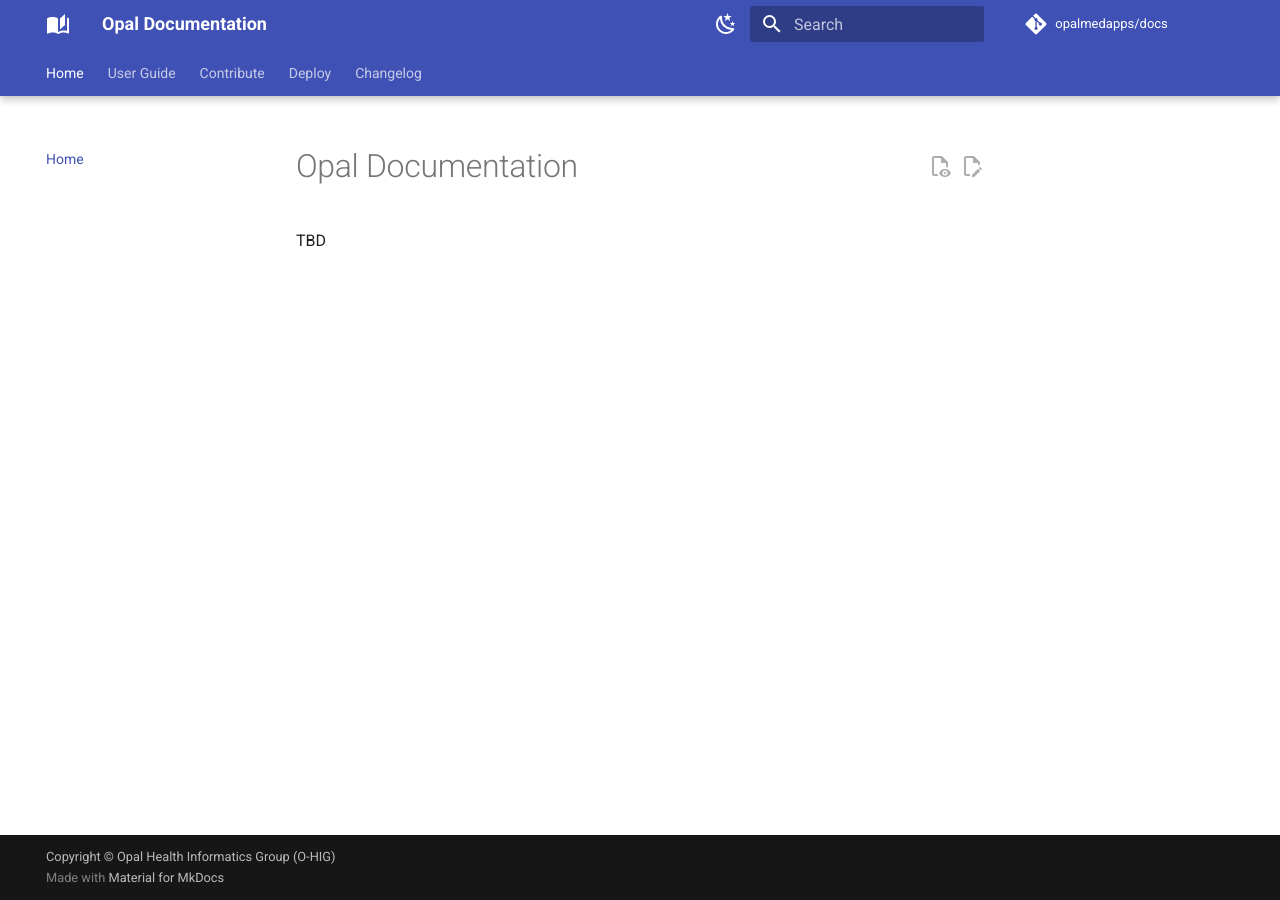
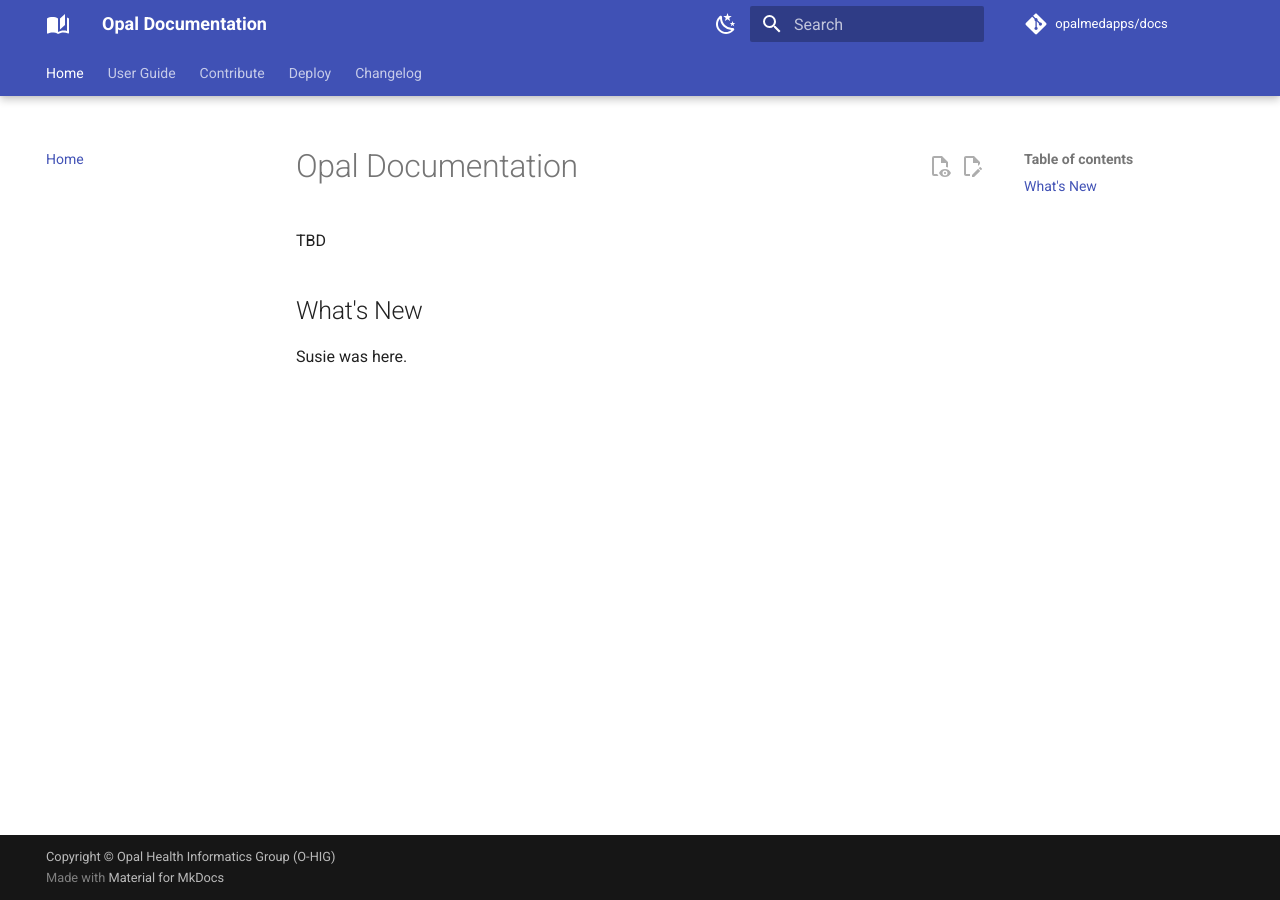
Before and after one commit to opalmedapps/docs, an MkDocs documentation site: the page built from docs/index.md, in a window 1280 px wide. Built offline with MkDocs 1.6.1 and Material for MkDocs 9.7.7, drawn with Linux system fonts in a browser that asks for light colours; plug-ins that fetch from the network failed and are left out; comment, search, counter and statistics services are not loaded.

Commit message:
Update file index.md

```diff
--- a/docs/index.md
+++ b/docs/index.md
@@ -1,3 +1,7 @@
 # Opal Documentation
 
 TBD
+
+## What's New
+
+Susie was here.
```
